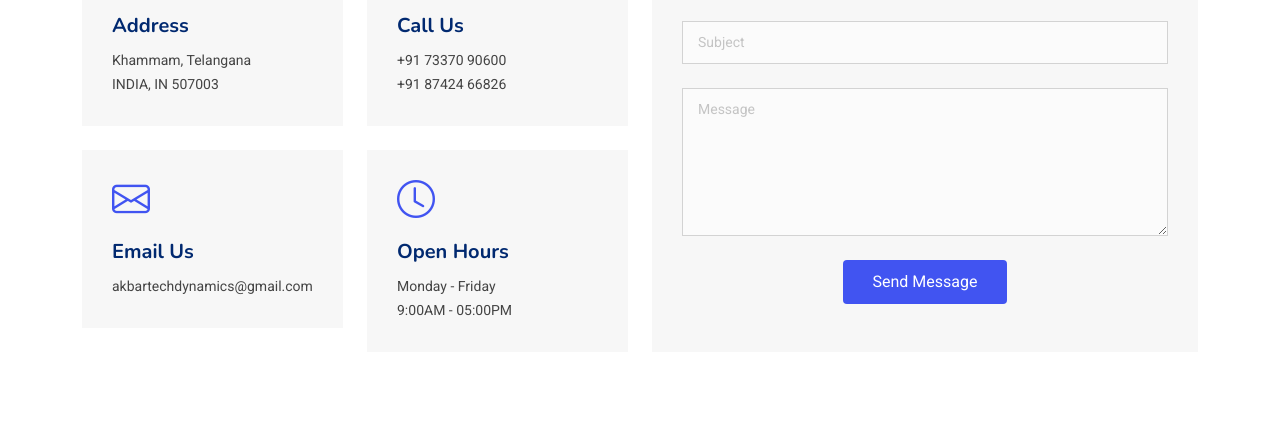
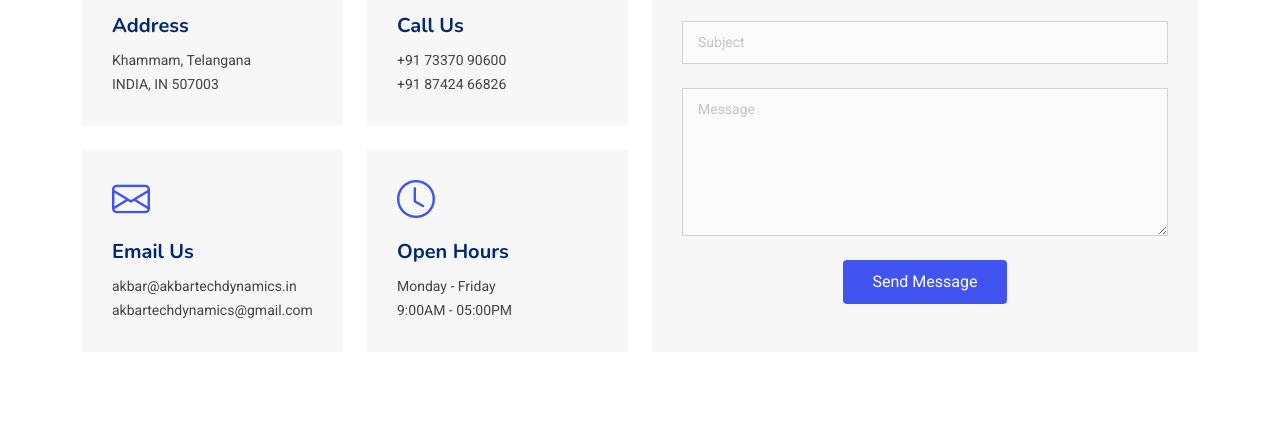
Before and after one commit to akbartechdynamics/Akbartechdynamics, a plain HTML site: page index.html in a window 1280 px wide. Shown: the part 3984-4426 px from the top of the page. Drawn offline with nearby package versions, Linux system fonts and the light colour scheme.

Commit message:
mail-update

```diff
--- a/index.html
+++ b/index.html
@@ -308,6 +308,7 @@
             <div class="info-item" data-aos="fade" data-aos-delay="400">
               <i class="bi bi-envelope"></i>
               <h3>Email Us</h3>
+              <p>akbar@akbartechdynamics.in</p>
               <p>akbartechdynamics@gmail.com</p>
             </div>
           </div><!-- End Info Item -->
```
